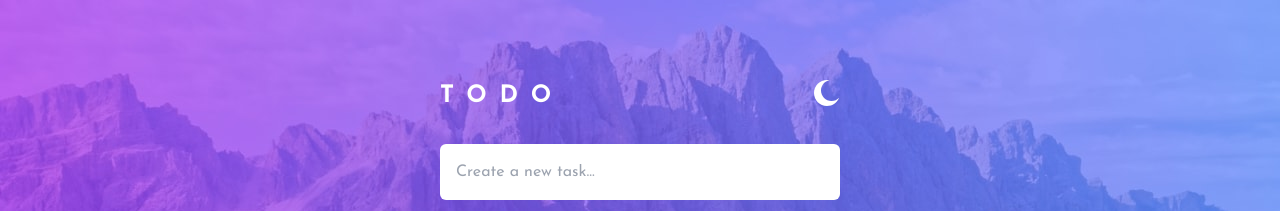
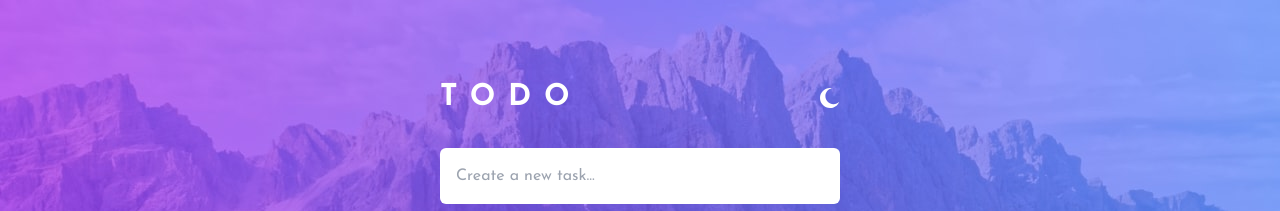
Before and after one commit to aliraza5490/next-15-todo-front, a Next.js app: page / in a window 1280 px wide. Shown: the top 211 px of the page. Built offline with nearby package versions, Linux system fonts and the light colour scheme.

Commit message:
fix top items

```diff
--- a/app/components/ThemeSwitch.tsx
+++ b/app/components/ThemeSwitch.tsx
@@ -35,9 +35,9 @@ const ThemeSwitch: React.FC = () => {
   return (
     <div onClick={switchTheme} className="cursor-pointer">
       {theme === 'dark' ? (
-        <Image src={SunIcon} alt="Light Theme Icon" />
+        <Image src={SunIcon} alt="Light Theme Icon" height={20} width={20} />
       ) : (
-        <Image src={MoonIcon} alt="Dark Theme Icon" />
+        <Image src={MoonIcon} alt="Dark Theme Icon" height={20} width={20} />
       )}
     </div>
   );
--- a/app/page.tsx
+++ b/app/page.tsx
@@ -9,8 +9,8 @@ export default function Home() {
 
       {/* content */}
       <div className="max-w-md px-6 relative top-10 md:top-20 left-1/2 -translate-x-1/2">
-        <div className="flex justify-between pb-8">
-          <h1 className="text-lg md:text-2xl font-[700] text-white tracking-[.6rem] md:tracking-[.8rem]">
+        <div className="flex justify-between pb-8 items-center">
+          <h1 className="text-xl md:text-3xl font-[700] text-white tracking-[.6rem] md:tracking-[.8rem]">
             TODO
           </h1>
           <ThemeSwitch />
```
